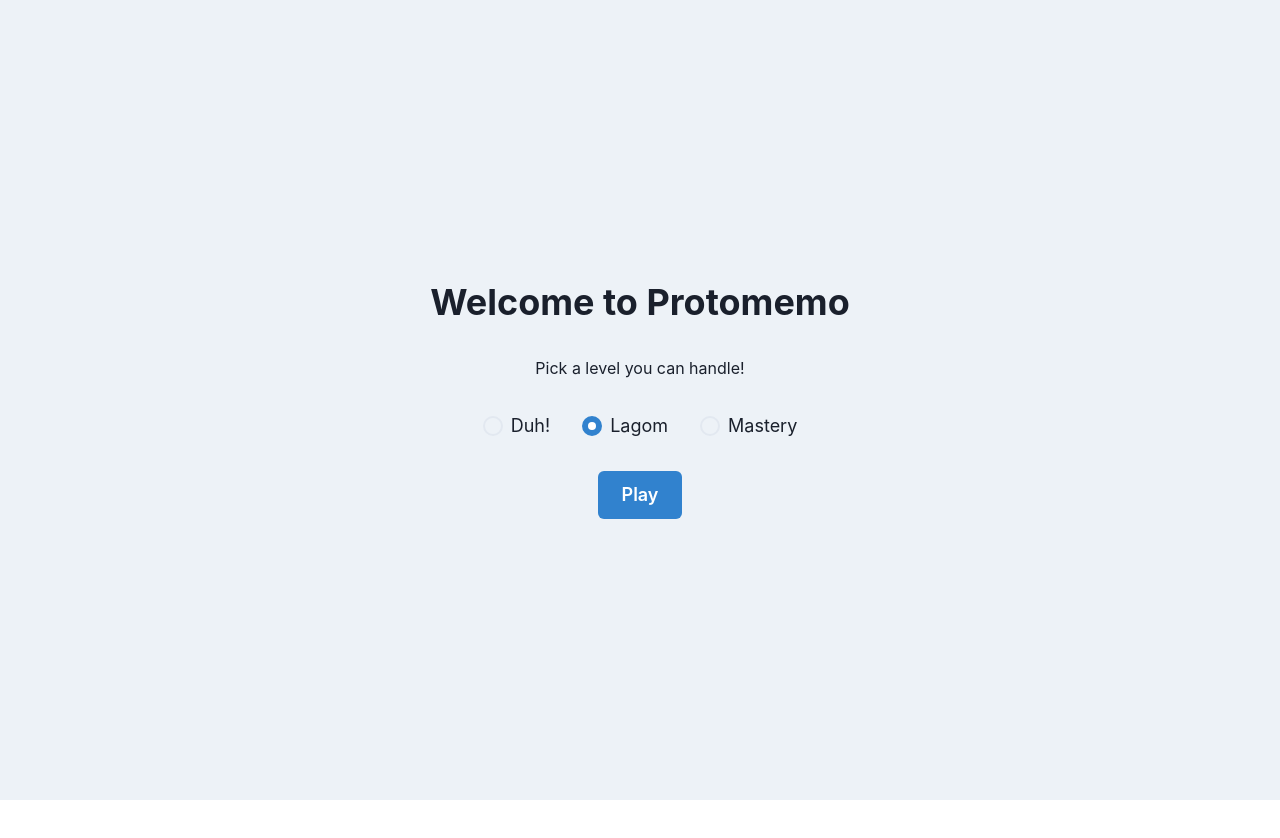
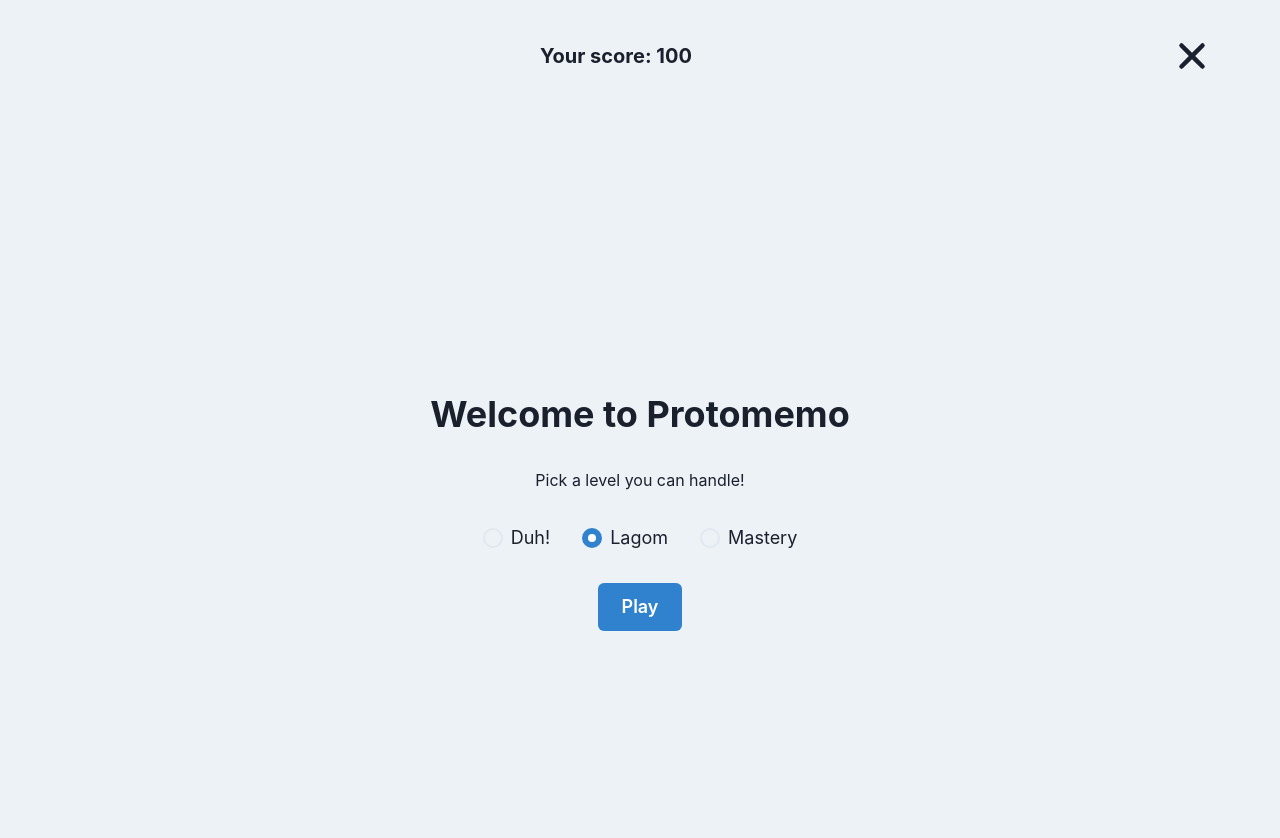
Before and after one commit to prototypsthlm/protomemo, a React (Create React App) app: page /memory/1 in a window 1280 px wide. Shown: the top 838 px of the page. Before the commit the page ends 800 px from the top, so only its background shows below. Built offline with nearby package versions, Linux system fonts and the light colour scheme.

Commit message:
adds top bar to game

```diff
--- a/src/packages/memory/ui/memory-game/memory-game.tsx
+++ b/src/packages/memory/ui/memory-game/memory-game.tsx
@@ -1,9 +1,11 @@
 import React, { useState } from "react";
-import { Box, Center } from "@chakra-ui/layout";
+import { Box, Center, Flex, Heading } from "@chakra-ui/layout";
 import { Deck } from "../deck";
 import { ContentType, generateGame, ImageContent, Level } from "../../domain";
 import { PrototypGangMock } from "../../mock-data/prototyp-gang";
 import { StartGame } from "../start-game";
+import Icon from "@chakra-ui/icon";
+import { IoClose } from "react-icons/io5";
 
 const getCardsFromLevel = generateGame(PrototypGangMock);
 
@@ -20,12 +22,25 @@
   };
 
   return (
-    <Center bgColor="gray.100" minHeight="100vh">
+    <Box bgColor="gray.100">
+      <Flex
+        justifyContent="center"
+        alignItems="center"
+        paddingY={8}
+        paddingX={16}
+      >
+        <Heading size="md" marginLeft="auto">
+          Your score: 100
+        </Heading>
+        <Icon as={IoClose} marginLeft="auto" width={12} height={12} />
+      </Flex>
+      <Center minHeight="100vh">
         {level ? (
           <Deck cards={getCardsFromLevel(level)} cover={prototypCover} />
         ) : (
           <StartGame onSelectLevel={onSetLevel} />
         )}
       </Center>
+    </Box>
   );
 };
```
Lines whose indentation alone changed are shown as unchanged.
